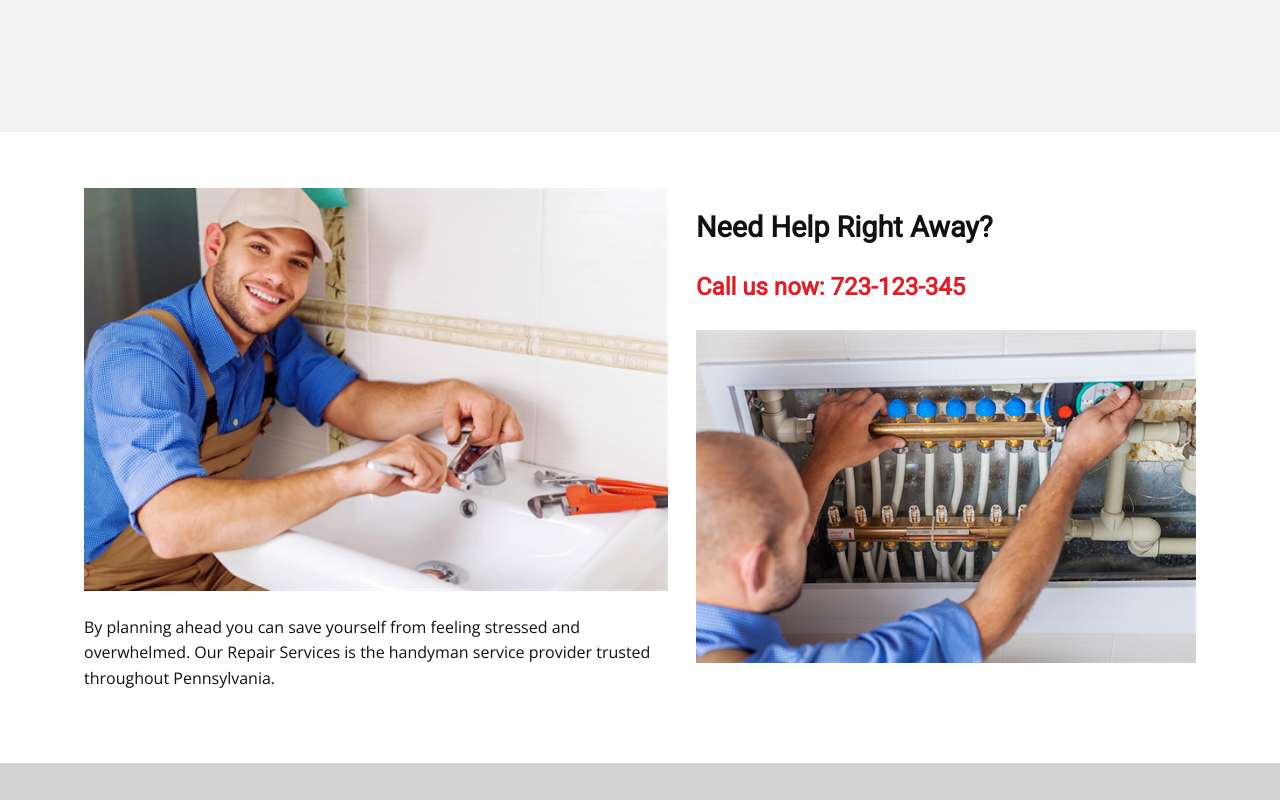
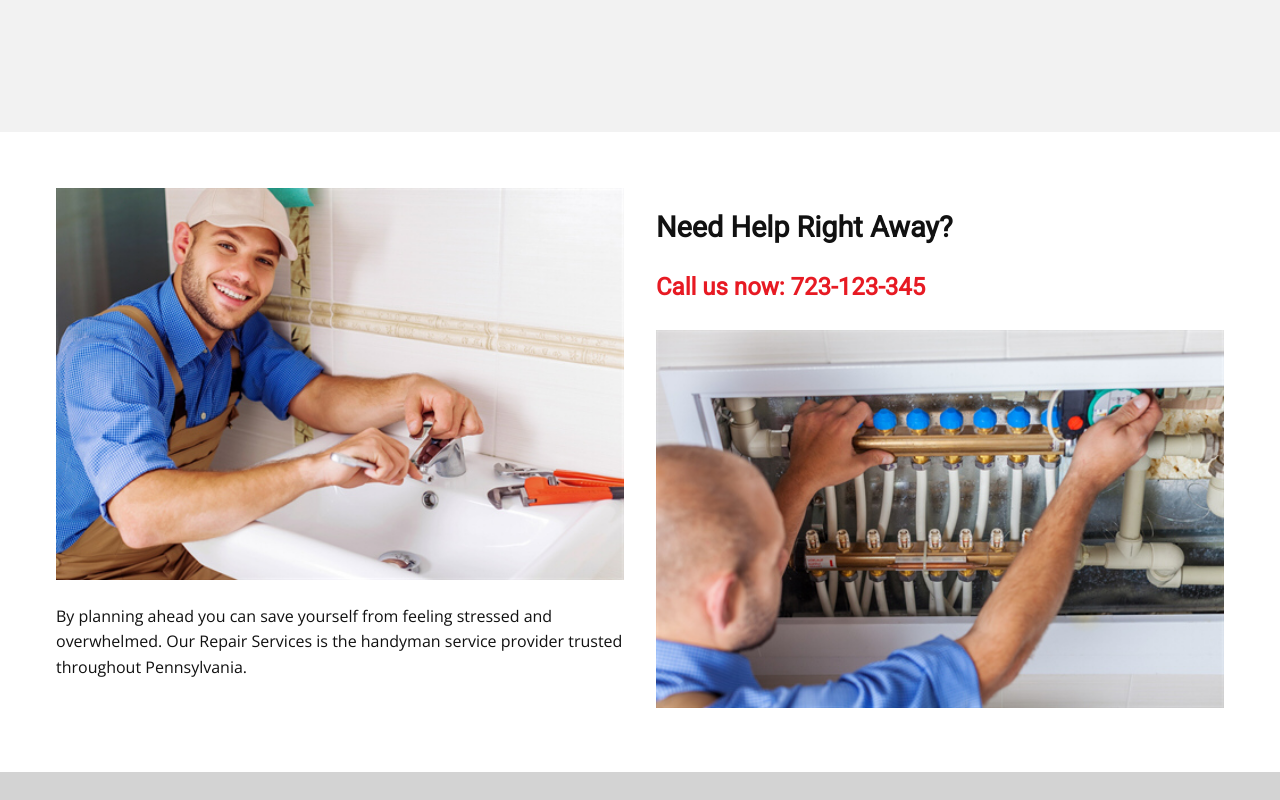
Before and after one commit to sticklo/responsive-nicepage, a plain HTML site: page index.html in a window 1280 px wide. Shown: the part 1600-2400 px from the top of the page. Drawn offline with nearby package versions, Linux system fonts and the light colour scheme.

Commit message:
fix-desktop view fix

```diff
--- a/css/large.css
+++ b/css/large.css
@@ -34,8 +34,13 @@
     .third-section {
         flex-direction: row;
         justify-content: space-evenly;
+        gap: 2rem;
     }
     .third-left {
+        width: 50%;
+    }
+
+    .third-right {
         width: 50%;
     }
 
```
